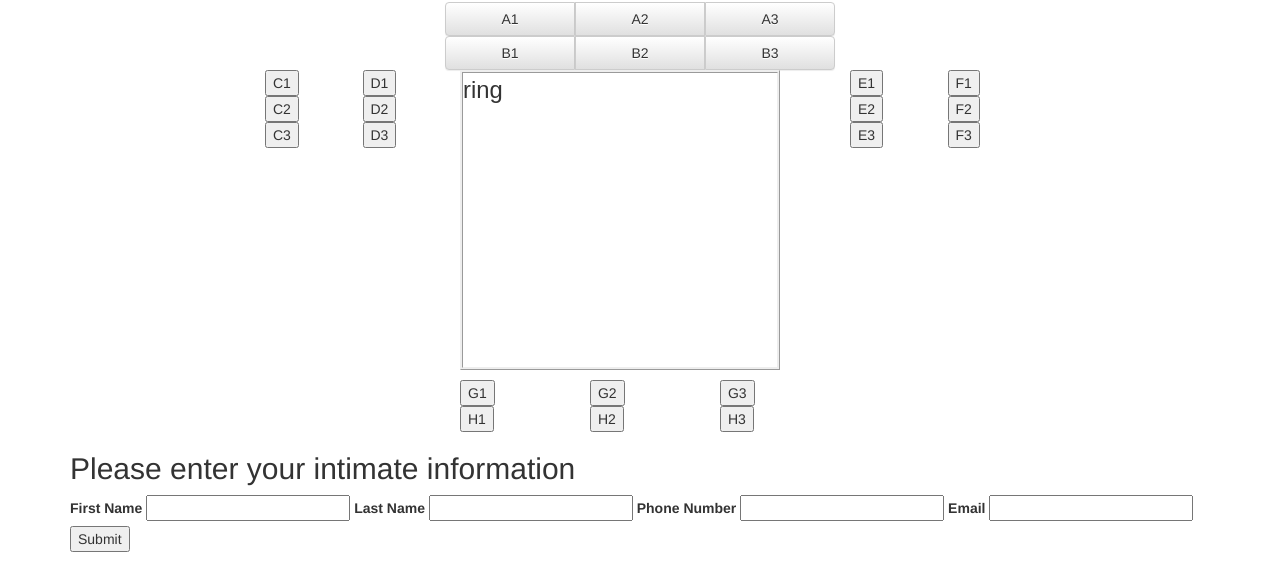
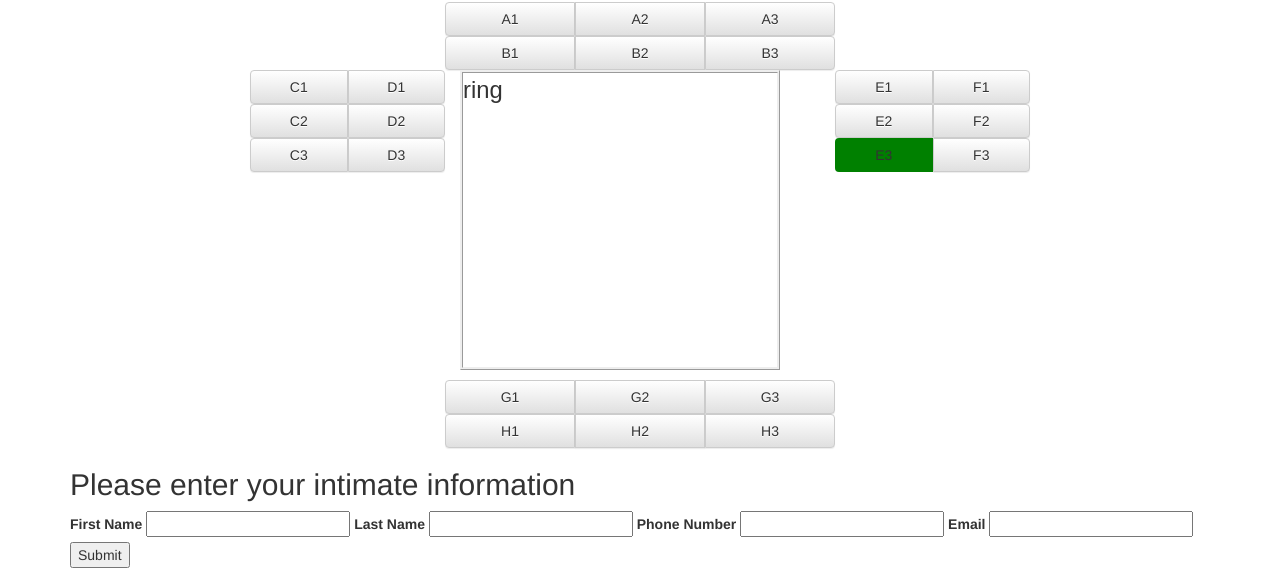
Before and after one commit to ericArbour/seatReservation, a plain HTML site: page index.html in a window 1280 px wide. Shown: the part 430-998 px from the top of the page. Drawn offline with nearby package versions, Linux system fonts and the light colour scheme; a web font is replaced by a local one.

Commit message:
added color class to buttons

```diff
--- a/index.html
+++ b/index.html
@@ -29,8 +29,9 @@
       <main>
         <div class="row">
           <div class="col-xs-4 col-xs-offset-4">
+
+              <!--ROW A BUTTON SEATS-->
               <div class="row">
-              <!--ROW A BUTTON SEATS-->
               <div class="btn-group btn-group-justified" role="group" aria-label="...">
                     <div class="btn-group" role="group">
                       <button id="a1" type="button" class="btn btn-default">A1</button>
@@ -42,14 +43,11 @@
                       <button id="a3" type="button" class="btn btn-default">A3</button>
                     </div>
                   </div>
+              </div>
 
 
-
-
-            </div>
+              <!--ROW B BUTTON SEATS-->
             <div class="row">
-
-              <!--ROW B BUTTON SEATS-->
               <div class="btn-group btn-group-justified" role="group" aria-label="...">
                     <div class="btn-group" role="group">
                       <button id="b1" type="button" class="btn btn-default">B1</button>
@@ -61,97 +59,129 @@
                       <button id="b3" type="button" class="btn btn-default">B3</button>
                     </div>
                   </div>
-
-
-
-
-
-
-
-
-
-              <!--<div class="col-xs-4">
-                <button>B1</button>
-              </div>
-              <div class="col-xs-4">
-                <button>B2</button>
-              </div>
-              <div class="col-xs-4">
-                <button>B3</button>
-              </div>-->
             </div>
           </div>
         </div>
+
         <div class="row">
           <div class="col-xs-2 col-xs-offset-2">
+        <!--C1 D1 button row-->
             <div class="row">
-              <div class="col-xs-6">
-                <button id="c1" >C1</button>
+            <div class="btn-group btn-group-justified" role="group" aria-label="...">
+                  <div class="btn-group" role="group">
+                    <button id="c1" type="button" class="btn btn-default">C1</button>
                   </div>
-              <div class="col-xs-6">
-                <button id="d1" >D1</button>
-              </div>
-            </div>
-            <div class="row">
-              <div class="col-xs-6">
-                <button id="c2" >C2</button>
-              </div>
-              <div class="col-xs-6">
-                <button id="d2" >D2</button>
-              </div>
-            </div>
-            <div class="row">
-              <div class="col-xs-6">
-                <button id="c3" >C3</button>
-              </div>
-              <div class="col-xs-6">
-                <button id="d3" >D3</button>
+                  <div class="btn-group" role="group">
+                    <button id="d1" type="button" class="btn btn-default">D1</button>
                   </div>
                 </div>
             </div>
-          <div  class="col-xs-4">
-            <p id="boxingRing">ring</p>
+        <!--C2 D2 button row-->
+            <div class="row">
+              <div class="btn-group btn-group-justified" role="group" aria-label="...">
+                    <div class="btn-group" role="group">
+                      <button id="c2" type="button" class="btn btn-default">C2</button>
                     </div>
-          <div class="col-xs-2">
-            <div class="row">
-              <div class="col-xs-6">
-                <button id="e1" >E1</button>
-              </div>
-              <div class="col-xs-6">
-                <button id="f1" >F1</button>
+                    <div class="btn-group" role="group">
+                      <button id="d2" type="button" class="btn btn-default">D2</button>
                     </div>
                   </div>
+              </div>
+        <!--C3 D3 button row-->
               <div class="row">
-              <div class="col-xs-6">
-                <button id="e2" >E2</button>
+                <div class="btn-group btn-group-justified" role="group" aria-label="...">
+                      <div class="btn-group" role="group">
+                        <button id="c3" type="button" class="btn btn-default">C3</button>
                       </div>
-              <div class="col-xs-6">
-                <button id="f2" >F2</button>
-              </div>
-            </div>
-            <div class="row">
-              <div class="col-xs-6">
-                <button id="e3" >E3</button>
-              </div>
-              <div class="col-xs-6">
-                <button id="f3" >F3</button>
+                      <div class="btn-group" role="group">
+                        <button id="d3" type="button" class="btn btn-default">D3</button>
                       </div>
                     </div>
                 </div>
           </div>
+
+          <!--BOXING RING CENTER-->
+          <div  class="col-xs-4">
+            <p id="boxingRing">ring</p>
+          </div>
+
+
+          <div class="col-xs-2">
+      <!--E1 F1 button row-->
+          <div class="row">
+            <div class="btn-group btn-group-justified" role="group" aria-label="...">
+                  <div class="btn-group" role="group">
+                    <button id="e1" type="button" class="btn btn-default">E1</button>
+                  </div>
+                  <div class="btn-group" role="group">
+                    <button id="f1" type="button" class="btn btn-default">F1</button>
+                  </div>
+                </div>
+            </div>
+
+            <!--E2 F2 button row-->
+                <div class="row">
+                  <div class="btn-group btn-group-justified" role="group" aria-label="...">
+                        <div class="btn-group" role="group">
+                          <button id="e2" type="button" class="btn btn-default">E2</button>
+                        </div>
+                        <div class="btn-group" role="group">
+                          <button id="f2" type="button" class="btn btn-default">F2</button>
+                        </div>
+                      </div>
+                  </div>
+
+            <!--E3 F3 button row-->
+                <div class="row">
+                  <div class="btn-group btn-group-justified" role="group" aria-label="...">
+                        <div class="btn-group" role="group">
+                          <button id="e3" type="button" class="btn ava">E3</button>
+                        </div>
+                        <div class="btn-group" role="group">
+                          <button id="f3" type="button" class="btn btn-default">F3</button>
+                        </div>
+                      </div>
+                  </div>
+
+
+
+          </div>
+        </div>
+
+
         <div class="row">
           <div class="col-xs-4 col-xs-offset-4">
+
+            <!--ROW G BUTTON SEATS-->
             <div class="row">
-              <div class="col-xs-4">
-                <button id="g1" >G1</button>
+            <div class="btn-group btn-group-justified" role="group" aria-label="...">
+                  <div class="btn-group" role="group">
+                    <button id="g1" type="button" class="btn btn-default">G1</button>
                   </div>
-              <div class="col-xs-4">
-                <button id="g2" >G2</button>
+                  <div class="btn-group" role="group">
+                    <button id="g2" type="button" class="btn btn-default">G2</button>
                   </div>
-              <div class="col-xs-4">
-                <button id="g3" >G3</button>
+                  <div class="btn-group" role="group">
+                    <button id="g3" type="button" class="btn btn-default">G3</button>
                   </div>
                 </div>
+              </div>
+
+                <!--ROW H BUTTON SEATS-->
+              <div class="row">
+                <div class="btn-group btn-group-justified" role="group" aria-label="...">
+                      <div class="btn-group" role="group">
+                        <button id="h1" type="button" class="btn btn-default">H1</button>
+                      </div>
+                      <div class="btn-group" role="group">
+                        <button id="h2" type="button" class="btn btn-default">H2</button>
+                      </div>
+                      <div class="btn-group" role="group">
+                        <button id="h3" type="button" class="btn btn-default">H3</button>
+                      </div>
+                    </div>
+                  </div>
+                    <!--
             <div class="row">
               <div class="col-xs-4">
                 <button id="h1" >H1</button>
@@ -162,7 +192,8 @@
               <div class="col-xs-4">
                 <button id="h3" >H3</button>
               </div>
-            </div>
+            </div>-->
+
           </div>
         </div>
       </main>
--- a/style.css
+++ b/style.css
@@ -63,7 +63,16 @@ p{
   border-style: ridge;
   height: 300px;
   width: 320px;
+}
 
+.ava {
+  background-color: green;
+}
 
+.res {
+  background-color: red;
+}
 
+.sel {
+  background-color: #1981e0;
 }
```
Lines whose indentation alone changed are shown as unchanged.
